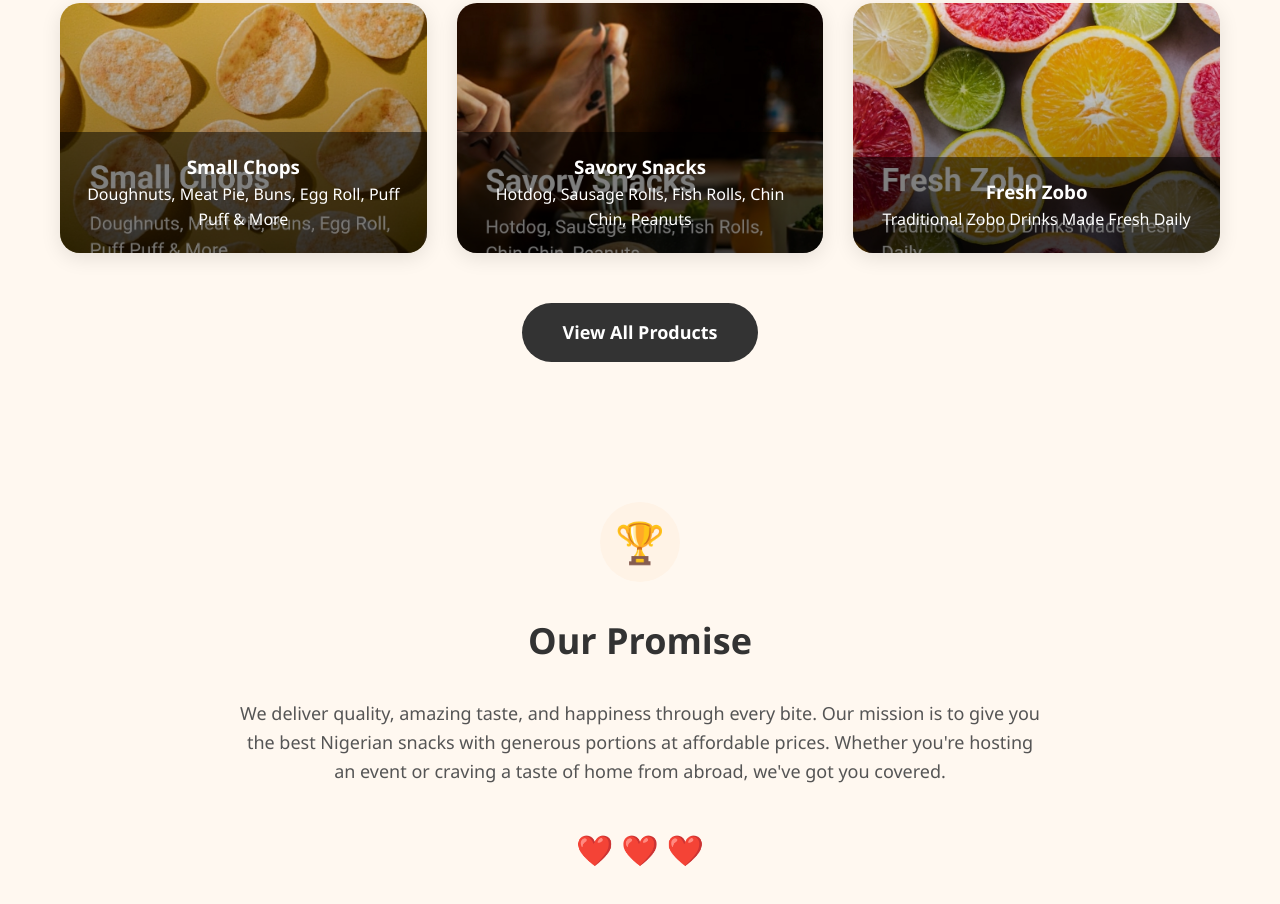
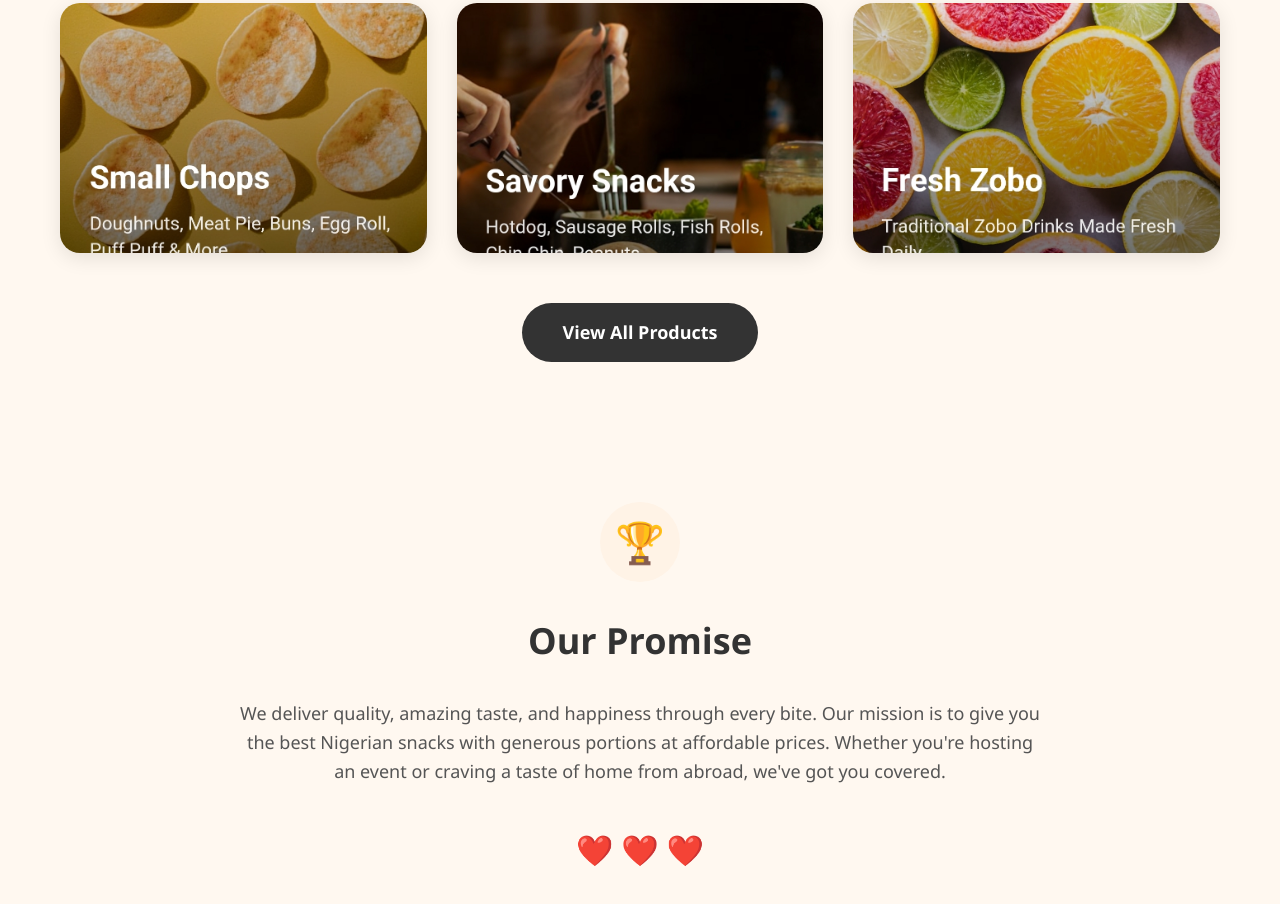
Before and after one commit to Maurrreenn/dera-snutandchinchin, a plain HTML site: page index.html in a window 1280 px wide. Shown: the part 1255-2159 px from the top of the page. Drawn offline with Linux system fonts and the light colour scheme; a script that the page names is missing.

Commit message:
Comment out product info in index.html
Comment out product info sections for Small Chops, Savory Snacks, and Fresh Zobo.

```diff
--- a/index.html
+++ b/index.html
@@ -90,24 +90,24 @@
       <div class="product-grid">
         <div class="product-card">
           <img src="smallchops.jpg" alt="Small Chops">
-          <div class="product-info">
+        <!--  <div class="product-info">
             <h3>Small Chops</h3>
             <p>Doughnuts, Meat Pie, Buns, Egg Roll, Puff Puff & More</p>
-          </div>
+          </div> -->
         </div>
         <div class="product-card">
           <img src="snacks.jpg" alt="Savory Snacks">
-          <div class="product-info">
+        <!--  <div class="product-info">
             <h3>Savory Snacks</h3>
             <p>Hotdog, Sausage Rolls, Fish Rolls, Chin Chin, Peanuts</p>
-          </div>
+          </div> -->
         </div>
         <div class="product-card">
           <img src="zobo.jpg" alt="Fresh Zobo">
-          <div class="product-info">
+        <!--  <div class="product-info">
             <h3>Fresh Zobo</h3>
             <p>Traditional Zobo Drinks Made Fresh Daily</p>
-          </div>
+          </div> -->
         </div>
       </div>
       <a href="#" class="view-all">View All Products</a>
```
